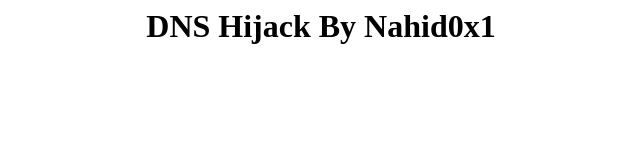
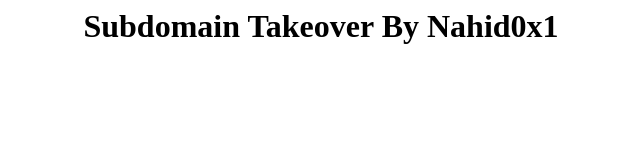
Before and after one commit to nahid0x1/takeover, a plain HTML site: page index.html in a window 1280 px wide. Shown: the whole page, without its empty margins (319-959 px from the left). Drawn offline with Linux system fonts and the light colour scheme.

Commit message:
Update index.html

```diff
--- a/index.html
+++ b/index.html
@@ -1 +1 @@
-<center><h1>DNS Hijack By Nahid0x1</h1></center>
+<center><h1>Subdomain Takeover By Nahid0x1</h1></center>
```
